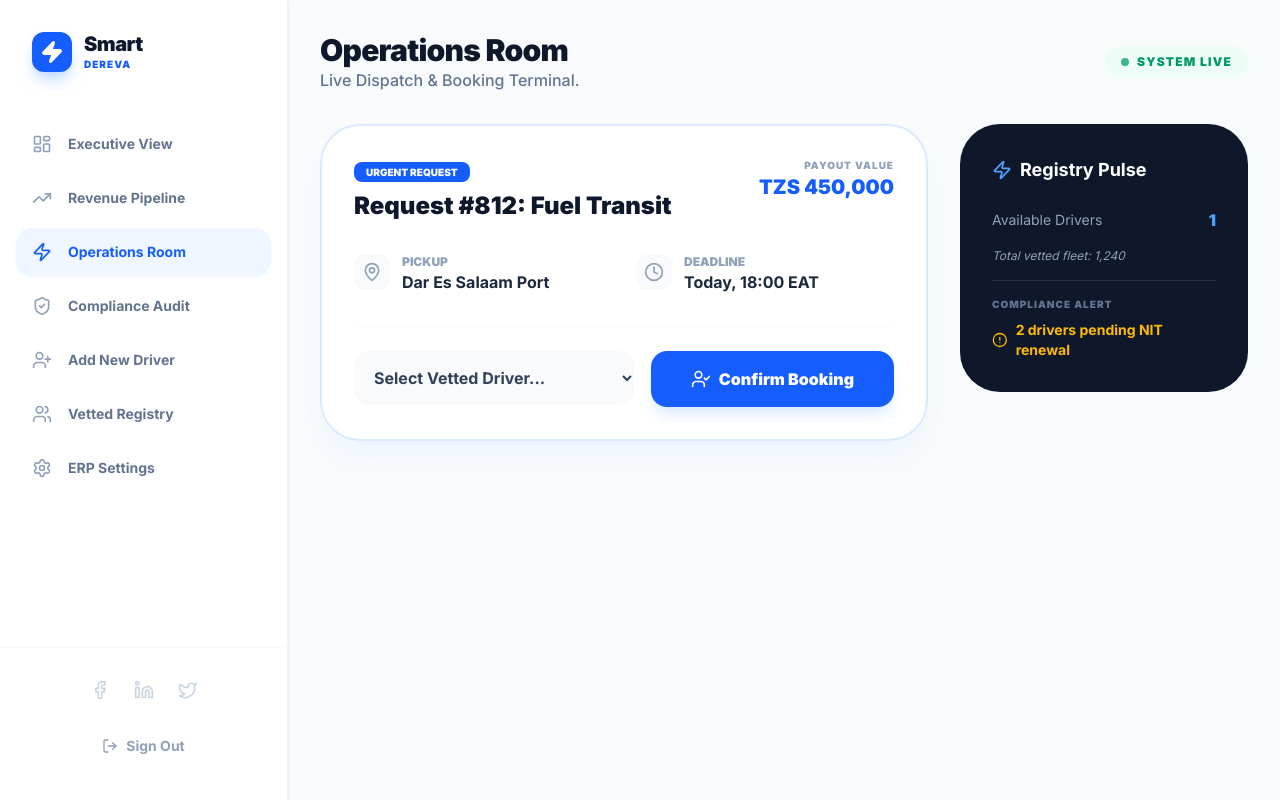
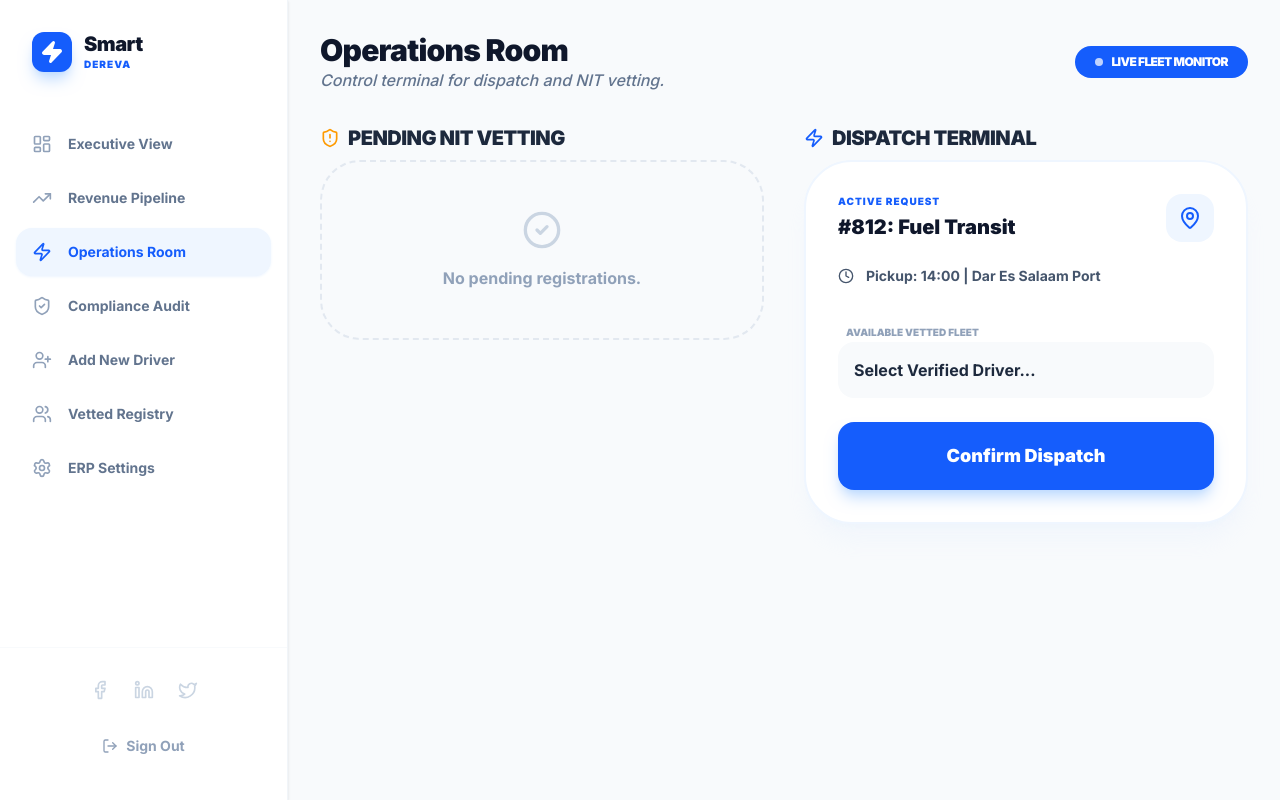
Before and after one commit to bennytech32/smart-dereva-erp, a Next.js app: page /dashboard/operations in a window 1280 px wide. Built offline with nearby package versions, Linux system fonts and the light colour scheme.

Commit message:
Fix: Operations Room with Safety Guard

```diff
--- a/app/dashboard/operations/page.tsx
+++ b/app/dashboard/operations/page.tsx
@@ -1,135 +1,140 @@
 "use client";
 
 import React, { useState } from 'react';
+// Use @ alias or relative path (../../../context/DriverContext) depending on your setup
 import { useDrivers } from '@/context/DriverContext';
 import {
   MapPin,
   UserCheck,
-  Clock,
+  ShieldAlert,
   Zap,
   CheckCircle2,
-  AlertCircle
+  Clock
 } from 'lucide-react';
 
 export default function OperationsRoom() {
-  const { drivers, updateBooking } = useDrivers();
-  const [selectedDriverId, setSelectedDriverId] = useState('');
-  const [isBooking, setIsBooking] = useState(false);
+  const context = useDrivers();
 
-  // Filter only drivers who are 'Active' (Verified) to mitigate Blind Spot Risk
-  const availableDrivers = drivers.filter((d: any) => d.status === 'Active');
+  // SAFETY GUARD: Prevents the "Cannot destructure property" error during Vercel deployment
+  if (!context) {
+    return (
+      <div className="flex h-96 items-center justify-center">
+        <div className="animate-pulse text-slate-400 font-black tracking-widest uppercase">
+          Initializing Operations...
+        </div>
+      </div>
+    );
+  }
 
-  const handleBooking = () => {
-    if (!selectedDriverId) return alert("Please select a vetted driver first.");
+  const { drivers, verifyDriver, updateBooking } = context;
 
-    setIsBooking(true);
-
-    // Simulate API delay for professional feel
-    setTimeout(() => {
-      updateBooking(selectedDriverId, "Transit: Port to Arusha");
-      setIsBooking(false);
-      setSelectedDriverId('');
-      alert("Booking Confirmed! Driver notified via Smart Dereva Portal.");
-    }, 1000);
-  };
+  // Filter logic for Registry management
+  const pendingDrivers = drivers.filter((d: any) => d.status === 'Pending');
+  const activeDrivers = drivers.filter((d: any) => d.status === 'Active' && d.booking === 'None');
 
   return (
     <div className="space-y-8 animate-in fade-in duration-700">
-      {/* 1. OPERATIONS HEADER */}
-      <div className="flex justify-between items-center">
+      {/* HEADER SECTION */}
+      <div className="flex flex-col md:flex-row justify-between items-start md:items-center gap-4">
         <div>
           <h1 className="text-3xl font-black text-slate-900 tracking-tight">Operations Room</h1>
-          <p className="text-slate-500 font-medium">Live Dispatch & Booking Terminal.</p>
+          <p className="text-slate-500 font-medium italic">Control terminal for dispatch and NIT vetting.</p>
         </div>
-        <div className="bg-emerald-50 text-emerald-600 px-4 py-2 rounded-full flex items-center gap-2 text-xs font-black uppercase tracking-widest">
-          <div className="w-2 h-2 bg-emerald-600 rounded-full animate-pulse" />
-          System Live
+        <div className="bg-blue-600 text-white px-5 py-2 rounded-full text-xs font-black uppercase tracking-tighter flex items-center gap-2">
+          <div className="w-2 h-2 bg-white rounded-full animate-pulse" />
+          Live Fleet Monitor
         </div>
       </div>
 
-      <div className="grid grid-cols-1 lg:grid-cols-3 gap-8">
+      <div className="grid grid-cols-1 lg:grid-cols-2 gap-10">
 
-        {/* 2. ACTIVE REQUEST CARD (Left Side) */}
-        <div className="lg:col-span-2 space-y-6">
-          <div className="bg-white p-8 rounded-[2.5rem] border-2 border-blue-100 shadow-xl shadow-blue-50 relative overflow-hidden">
-            <div className="flex justify-between items-start mb-8">
+        {/* 1. VETTING PORTAL: Approving new applicants from Onboarding */}
+        <div className="space-y-6">
+          <div className="flex items-center gap-2 mb-2">
+            <ShieldAlert className="text-amber-500 w-5 h-5" />
+            <h2 className="text-xl font-black text-slate-800 uppercase tracking-tight">Pending NIT Vetting</h2>
+          </div>
+
+          {pendingDrivers.length === 0 ? (
+            <div className="bg-slate-50 border-2 border-dashed border-slate-200 rounded-[2.5rem] p-12 text-center">
+              <CheckCircle2 className="mx-auto text-slate-300 mb-4" size={40} />
+              <p className="text-slate-400 font-bold">No pending registrations.</p>
+            </div>
+          ) : (
+            pendingDrivers.map((driver: any) => (
+              <div key={driver.id} className="bg-white p-6 rounded-[2rem] border border-slate-100 shadow-sm flex justify-between items-center group hover:border-blue-200 transition-all">
+                <div className="flex items-center gap-4">
+                  <div className="w-12 h-12 bg-amber-50 rounded-2xl flex items-center justify-center font-black text-amber-600">
+                    {driver.name.charAt(0)}
+                  </div>
+                  <div>
+                    <p className="font-bold text-slate-900">{driver.name}</p>
+                    <p className="text-[10px] text-amber-600 font-black uppercase tracking-widest">Awaiting Doc Review</p>
+                  </div>
+                </div>
+                <button
+                  onClick={() => verifyDriver(driver.id)}
+                  className="bg-slate-900 text-white px-6 py-2.5 rounded-xl text-[10px] font-black hover:bg-blue-600 transition shadow-lg shadow-slate-100"
+                >
+                  VERIFY NIT
+                </button>
+              </div>
+            ))
+          )}
+        </div>
+
+        {/* 2. DISPATCH TERMINAL: Assigning verified drivers to trips */}
+        <div className="space-y-6">
+          <div className="flex items-center gap-2 mb-2">
+            <Zap className="text-blue-600 w-5 h-5" />
+            <h2 className="text-xl font-black text-slate-800 uppercase tracking-tight">Dispatch Terminal</h2>
+          </div>
+
+          <div className="bg-white p-8 rounded-[3rem] border-2 border-blue-50 shadow-xl shadow-blue-100/20">
+            <div className="flex justify-between items-start mb-6">
               <div className="space-y-1">
-                <span className="bg-blue-600 text-white px-3 py-1 rounded-lg text-[10px] font-black uppercase">Urgent Request</span>
-                <h3 className="text-2xl font-black text-slate-900 mt-2">Request #812: Fuel Transit</h3>
+                <p className="text-[10px] font-black text-blue-600 uppercase tracking-widest">Active Request</p>
+                <h3 className="text-xl font-black text-slate-900">#812: Fuel Transit</h3>
               </div>
-              <div className="text-right">
-                <p className="text-[10px] font-black text-slate-400 uppercase tracking-widest">Payout Value</p>
-                <p className="text-xl font-black text-blue-600">TZS 450,000</p>
+              <div className="p-3 bg-blue-50 rounded-2xl text-blue-600"><MapPin size={24} /></div>
+            </div>
+
+            <div className="space-y-4 mb-8">
+              <div className="flex items-center gap-3 text-sm font-bold text-slate-600">
+                <Clock size={16} /> <span>Pickup: 14:00 | Dar Es Salaam Port</span>
               </div>
             </div>
 
-            <div className="grid grid-cols-2 gap-6 mb-8">
-              <div className="flex items-start gap-3">
-                <div className="p-2 bg-slate-50 rounded-xl text-slate-400"><MapPin className="w-5 h-5" /></div>
-                <div>
-                  <p className="text-xs font-black text-slate-400 uppercase">Pickup</p>
-                  <p className="font-bold text-slate-800">Dar Es Salaam Port</p>
-                </div>
-              </div>
-              <div className="flex items-start gap-3">
-                <div className="p-2 bg-slate-50 rounded-xl text-slate-400"><Clock className="w-5 h-5" /></div>
-                <div>
-                  <p className="text-xs font-black text-slate-400 uppercase">Deadline</p>
-                  <p className="font-bold text-slate-800">Today, 18:00 EAT</p>
-                </div>
-              </div>
+            <div className="space-y-2 mb-6">
+              <label className="text-[10px] font-black text-slate-400 uppercase ml-2">Available Vetted Fleet</label>
+              <select
+                id="dispatchSelect"
+                className="w-full p-4 bg-slate-50 rounded-2xl border-none font-bold text-slate-800 focus:ring-2 focus:ring-blue-600 appearance-none"
+              >
+                <option value="">Select Verified Driver...</option>
+                {activeDrivers.map((driver: any) => (
+                  <option key={driver.id} value={driver.id}>{driver.name} (Vetted)</option>
+                ))}
+              </select>
             </div>
 
-            {/* DRIVER SELECTION UI */}
-            <div className="flex flex-col md:flex-row gap-4 pt-6 border-t border-slate-50">
-              <div className="flex-1">
-                <select
-                  value={selectedDriverId}
-                  onChange={(e) => setSelectedDriverId(e.target.value)}
-                  className="w-full p-4 bg-slate-50 rounded-2xl border-none font-bold text-slate-700 focus:ring-2 focus:ring-blue-500"
-                >
-                  <option value="">Select Vetted Driver...</option>
-                  {availableDrivers.map((driver: any) => (
-                    <option key={driver.id} value={driver.id}>
-                      {driver.name} — {driver.nit}
-                    </option>
-                  ))}
-                </select>
-              </div>
-              <button
-                onClick={handleBooking}
-                disabled={isBooking}
-                className="bg-blue-600 hover:bg-blue-700 disabled:bg-slate-300 text-white px-10 py-4 rounded-2xl font-black shadow-lg shadow-blue-100 transition-all flex items-center justify-center gap-2"
-              >
-                {isBooking ? "Processing..." : <><UserCheck className="w-5 h-5" /> Confirm Booking</>}
-              </button>
-            </div>
+            <button
+              onClick={() => {
+                const el = document.getElementById('dispatchSelect') as HTMLSelectElement;
+                if (el.value) {
+                  updateBooking(el.value, "Port to Arusha Fuel Transit");
+                  alert("Dispatch Confirmed! Driver notified via portal.");
+                } else {
+                  alert("Please select a verified driver from the registry.");
+                }
+              }}
+              className="w-full bg-blue-600 hover:bg-blue-700 text-white py-5 rounded-2xl font-black text-lg shadow-lg shadow-blue-200 transition-transform active:scale-[0.98]"
+            >
+              Confirm Dispatch
+            </button>
           </div>
         </div>
 
-        {/* 3. LIVE REGISTRY STATUS (Right Side) */}
-        <div className="space-y-6">
-          <div className="bg-slate-900 p-8 rounded-[2.5rem] text-white">
-            <h3 className="font-bold text-lg mb-6 flex items-center gap-2">
-              <Zap className="text-blue-400 w-5 h-5" /> Registry Pulse
-            </h3>
-            <div className="space-y-4">
-              <div className="flex justify-between items-center">
-                <p className="text-slate-400 text-sm">Available Drivers</p>
-                <p className="font-black text-blue-400">{availableDrivers.length}</p>
-              </div>
-              <div className="flex justify-between items-center text-xs">
-                <p className="text-slate-400 italic">Total vetted fleet: 1,240</p>
-              </div>
-              <div className="pt-4 border-t border-white/10">
-                <p className="text-[10px] font-black text-slate-500 uppercase tracking-widest mb-2">Compliance Alert</p>
-                <div className="flex items-center gap-2 text-amber-400 text-sm font-bold">
-                  <AlertCircle className="w-4 h-4" /> 2 drivers pending NIT renewal
-                </div>
-              </div>
-            </div>
-          </div>
-        </div>
       </div>
     </div>
   );
--- a/app/onboarding/page.tsx
+++ b/app/onboarding/page.tsx
@@ -2,136 +2,46 @@
 
 import React, { useState } from 'react';
 import { useDrivers } from '@/context/DriverContext';
-import { UserPlus, ShieldCheck, UploadCloud, CheckCircle2 } from 'lucide-react';
+import { UserPlus, CheckCircle2 } from 'lucide-react';
 
-export default function AddDriverPage() {
-  const { addDriver } = useDrivers();
+export default function OnboardingPage() {
+  const context = useDrivers(); // Get the whole context first
+  const [name, setName] = useState('');
+  const [isSuccess, setIsSuccess] = useState(false);
 
-  // Local Form State
-  const [formData, setFormData] = useState({
-    name: '',
-    phone: '',
-    nitNumber: '',
-  });
+  // SAFETY GUARD: If context hasn't loaded yet, show a loading state
+  if (!context) {
+    return <div className="p-10 text-slate-400 font-bold">Initializing Registry...</div>;
+  }
 
-  const [isSubmitting, setIsSubmitting] = useState(false);
-  const [isSuccess, setIsSuccess] = useState(false);
+  const { addDriver } = context;
 
   const handleSubmit = (e: React.FormEvent) => {
     e.preventDefault();
-    setIsSubmitting(true);
-
-    // 1. Validate Input
-    if (!formData.name || !formData.nitNumber) {
-      alert("Please enter both Name and NIT Number.");
-      setIsSubmitting(false);
-      return;
-    }
-
-    // 2. Trigger Context Action
-    setTimeout(() => {
-      addDriver({
-        name: formData.name,
-        phone: formData.phone,
-        nitNumber: formData.nitNumber,
-      });
-
-      setIsSubmitting(false);
-      setIsSuccess(true);
-
-      // Reset form after 3 seconds
-      setTimeout(() => setIsSuccess(false), 3000);
-      setFormData({ name: '', phone: '', nitNumber: '' });
-    }, 800);
+    if (!name) return;
+    addDriver({ name, nit: 'Pending Review' });
+    setIsSuccess(true);
+    setName('');
+    setTimeout(() => setIsSuccess(false), 3000);
   };
 
-  if (isSuccess) {
-    return (
-      <div className="max-w-md mx-auto mt-20 p-12 bg-white rounded-[3rem] shadow-xl border border-emerald-100 text-center animate-in zoom-in duration-300">
-        <div className="w-20 h-20 bg-emerald-50 text-emerald-600 rounded-full flex items-center justify-center mx-auto mb-6">
-          <CheckCircle2 size={40} />
-        </div>
-        <h2 className="text-2xl font-black text-slate-900">Driver Registered!</h2>
-        <p className="text-slate-500 mt-2">The application has been sent to the Executive Dashboard for NIT Vetting.</p>
+  return (
+    <div className="max-w-2xl mx-auto pt-10">
+      {/* ... keep the rest of your UI code here ... */}
+       <div className="bg-white p-10 rounded-[3rem] shadow-sm border border-slate-100">
+        <h1 className="text-3xl font-black mb-8">Add New Driver</h1>
+        <form onSubmit={handleSubmit} className="space-y-6">
+          <input
+            value={name}
+            onChange={(e) => setName(e.target.value)}
+            className="w-full p-5 bg-slate-50 rounded-2xl border-none"
+            placeholder="Full Name"
+          />
+          <button className="w-full bg-blue-600 text-white py-5 rounded-2xl font-black">
+            Complete Registration
+          </button>
+        </form>
       </div>
-    );
-  }
-
-  return (
-    <div className="max-w-3xl mx-auto space-y-8 animate-in fade-in slide-in-from-bottom-4">
-      <div className="flex items-center gap-4">
-        <div className="p-3 bg-blue-600 text-white rounded-2xl shadow-lg shadow-blue-100">
-          <UserPlus size={24} />
-        </div>
-        <div>
-          <h1 className="text-3xl font-black text-slate-900">Add New Driver</h1>
-          <p className="text-slate-500 font-medium">Register a new asset to the National Registry.</p>
-        </div>
-      </div>
-
-      <form onSubmit={handleSubmit} className="space-y-6">
-        <div className="bg-white p-8 rounded-[2.5rem] border border-slate-100 shadow-sm space-y-6">
-          <div className="grid grid-cols-1 md:grid-cols-2 gap-6">
-            <div className="space-y-2">
-              <label className="text-[10px] font-black uppercase tracking-widest text-slate-400 ml-2">Full Legal Name</label>
-              <input
-                required
-                type="text"
-                value={formData.name}
-                onChange={(e) => setFormData({...formData, name: e.target.value})}
-                className="w-full p-5 bg-slate-50 rounded-2xl border-none focus:ring-2 focus:ring-blue-600 font-bold text-slate-800"
-                placeholder="e.g. Juma Kapuya"
-              />
-            </div>
-            <div className="space-y-2">
-              <label className="text-[10px] font-black uppercase tracking-widest text-slate-400 ml-2">Phone Number</label>
-              <input
-                type="tel"
-                value={formData.phone}
-                onChange={(e) => setFormData({...formData, phone: e.target.value})}
-                className="w-full p-5 bg-slate-50 rounded-2xl border-none focus:ring-2 focus:ring-blue-600 font-bold text-slate-800"
-                placeholder="+255..."
-              />
-            </div>
-          </div>
-
-          <div className="space-y-2">
-            <label className="text-[10px] font-black uppercase tracking-widest text-slate-400 ml-2">NIT Level 2 Certificate No.</label>
-            <div className="relative">
-              <ShieldCheck className="absolute left-5 top-1/2 -translate-y-1/2 text-slate-300" size={20} />
-              <input
-                required
-                type="text"
-                value={formData.nitNumber}
-                onChange={(e) => setFormData({...formData, nitNumber: e.target.value})}
-                className="w-full p-5 pl-14 bg-slate-50 rounded-2xl border-none focus:ring-2 focus:ring-blue-600 font-bold text-slate-800"
-                placeholder="NIT-LVL2-XXXXX"
-              />
-            </div>
-          </div>
-        </div>
-
-        <div className="bg-slate-900 p-8 rounded-[2.5rem] text-white flex items-center justify-between group cursor-pointer hover:bg-slate-800 transition-colors">
-          <div className="flex items-center gap-4">
-            <div className="w-12 h-12 bg-white/10 rounded-xl flex items-center justify-center text-blue-400">
-              <UploadCloud size={24} />
-            </div>
-            <div>
-              <p className="font-bold">Digital Documentation</p>
-              <p className="text-xs text-slate-500">Upload Police Clearance & NIT Scan</p>
-            </div>
-          </div>
-          <span className="text-[10px] font-black uppercase tracking-widest text-slate-500 border border-slate-700 px-3 py-1 rounded-lg">Required</span>
-        </div>
-
-        <button
-          type="submit"
-          disabled={isSubmitting}
-          className="w-full bg-blue-600 hover:bg-blue-700 disabled:bg-slate-300 text-white py-6 rounded-[2rem] font-black text-xl shadow-xl shadow-blue-100 transition-all transform active:scale-95"
-        >
-          {isSubmitting ? "Verifying..." : "Complete Registration"}
-        </button>
-      </form>
     </div>
   );
 }
```
